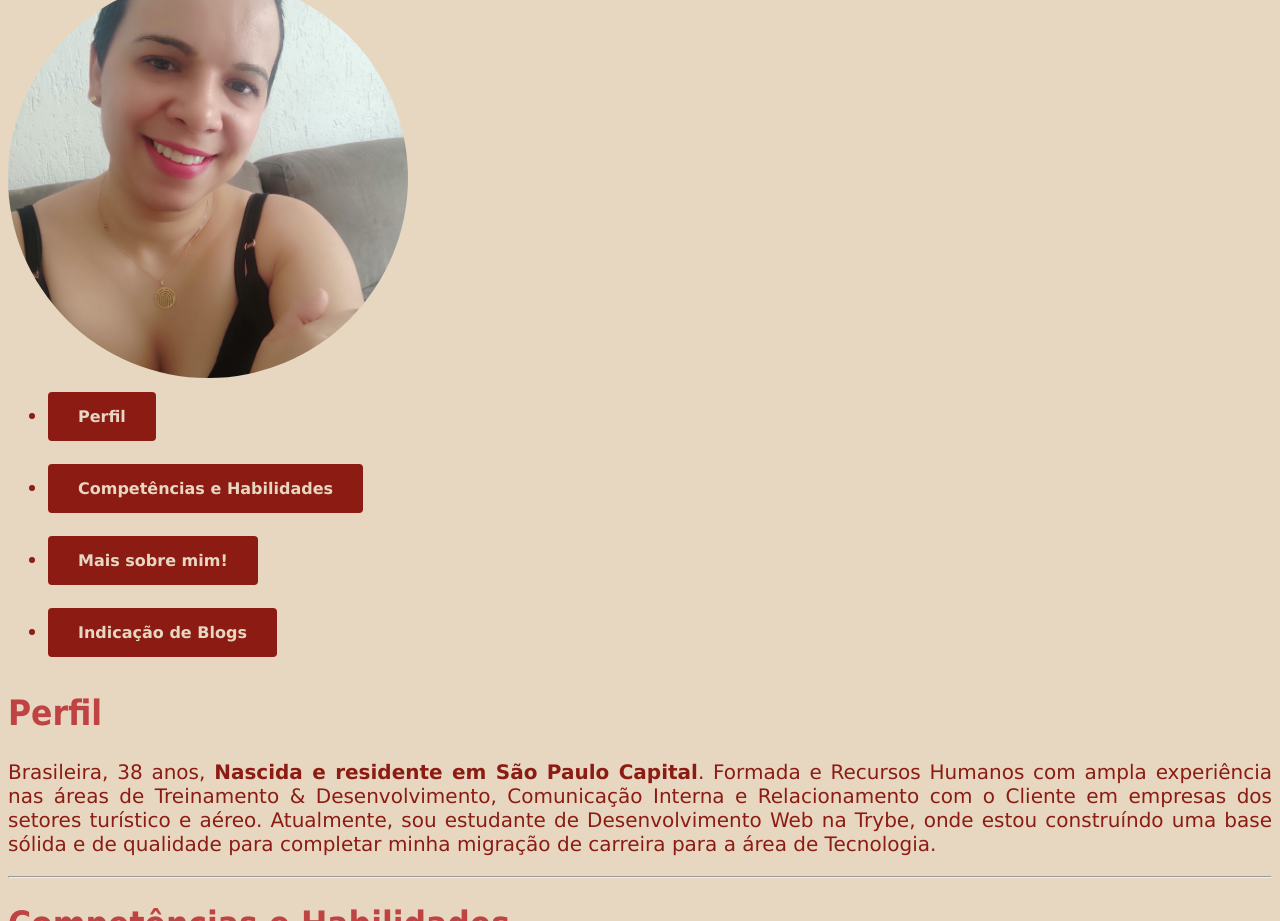
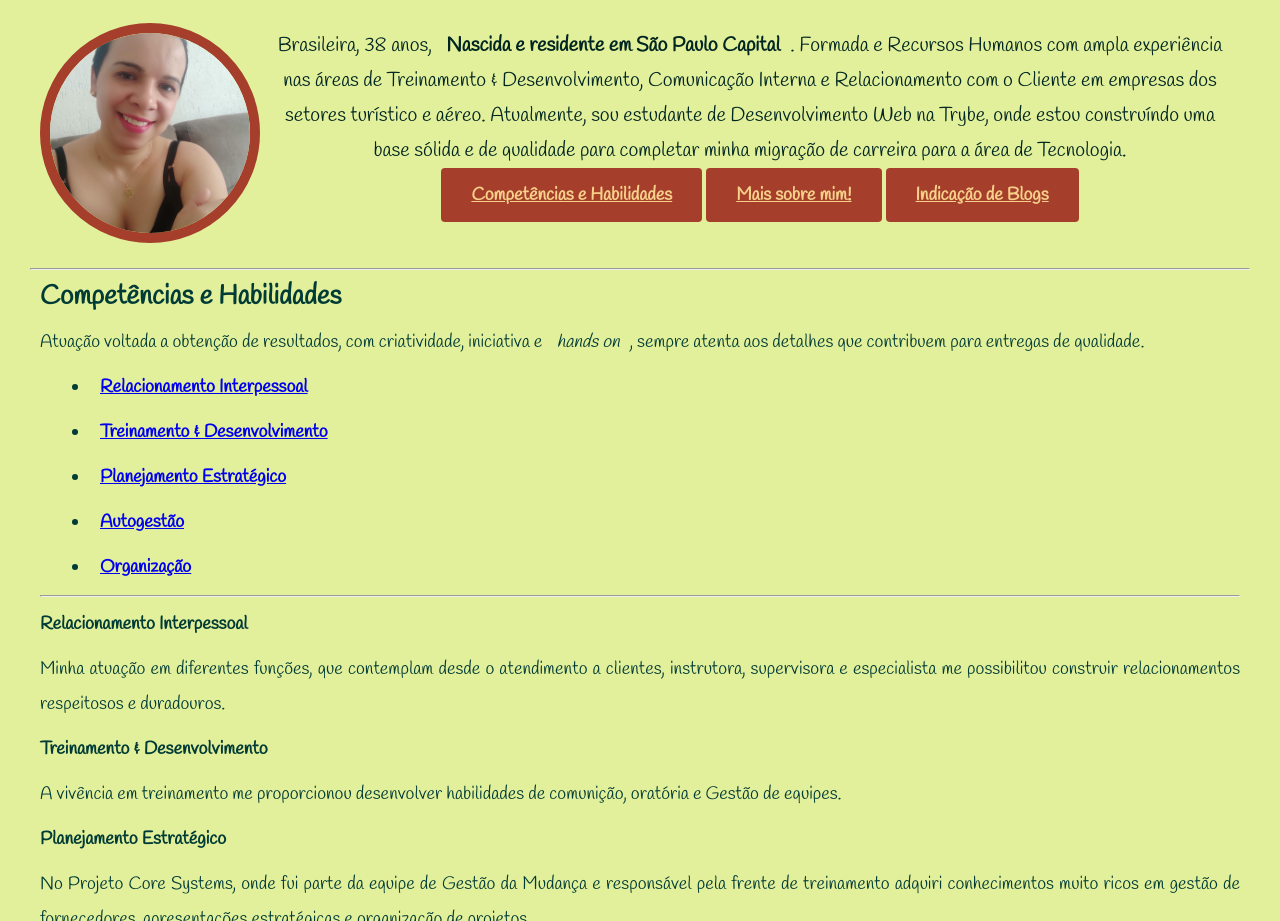
Before and after one commit to janaolive/janaolive.github.io, a plain HTML site: page index.html in a window 1280 px wide. Shown: the part 122-1043 px from the top of the page. Drawn offline with Linux system fonts and the light colour scheme; a web font is replaced by a local one.

Commit message:
estiliza protfolio excercise 3.3

```diff
--- a/index.html
+++ b/index.html
@@ -6,67 +6,69 @@
 	<meta name="viewport" content="width=device-width, initial-scale=1.0">
 	<title>Janaina Pastora de Oliveira Minutti</title>
 	<link rel="stylesheet" href="style.css">
+	<link rel="preconnect" href="https://fonts.gstatic.com">
+	<link href="https://fonts.googleapis.com/css2?family=Handlee&family=Libre+Barcode+39+Text&display=swap" rel="stylesheet">
+
 </head>
 
 <body>
-    <h1><strong> JANAINA PASTORA DE OLIVEIRA MINUTTI</strong></h1>
-    <img class="picture" src="imagens/Janaina1.jpg" width="400px" alt="mulher sorrindo">
-
-    <ul>
-    <li><class="list-section"><a class="buton" href="#perfil">Perfil</a></li>
+	<div class="name">
+		<h1>JANAINA PASTORA DE OLIVEIRA MINUTTI</h1>
+		<img class="picture" src="imagens/Janaina1.jpg" width="200px" alt="mulher sorrindo">
+			<div id="profile-description">
+			<p>Brasileira, 38 anos, <strong>Nascida e residente em São Paulo Capital</strong>. Formada e Recursos Humanos com ampla experiência nas áreas de Treinamento & Desenvolvimento, Comunicação Interna e Relacionamento com o Cliente em empresas dos setores turístico e aéreo. Atualmente, sou estudante de Desenvolvimento Web na Trybe, onde estou construíndo uma base sólida e de qualidade para completar minha migração de carreira para a área de Tecnologia.</p>
+		</div>
+	</div>
+	<div class="butons">
+		<a id="butonskills" href="#competencias e habilidades">Competências e Habilidades</a>
+		<a id="butonaboutme" href="#mais sobre mim">Mais sobre mim!</a>
+		<a id="butonblogs"href="#indicação de blogs">Indicação de Blogs</a>
+	</div>
 <br>
-    <br>
-    <li><class="list-section"><a class="buton" href="#competencias e habilidades">Competências e Habilidades</a></li>
-    <br>
-    <br>
-    <li><class="list-section"><a class="buton" href="#mais sobre mim">Mais sobre mim!</a></li>
-    <br>
-    <br>
-    <li><class="list-section"><a class="buton" href="#indicação de blogs">Indicação de Blogs</a></li>
-    <br>
-
-    </ul>
-
-    <h2 id="perfil">Perfil</h2>
-    <p class="profile-description">Brasileira, 38 anos, <strong>Nascida e residente em São Paulo Capital</strong>. Formada e Recursos Humanos com ampla experiência nas áreas de Treinamento & Desenvolvimento, Comunicação Interna e Relacionamento com o Cliente em empresas dos setores turístico e aéreo. Atualmente, sou estudante de Desenvolvimento Web na Trybe, onde estou construíndo uma base sólida e de qualidade para completar minha migração de carreira para a área de Tecnologia.</p>
 <hr>
 
-    <h2 id="competencias e habilidades">Competências e Habilidades</h2>
-    Atuação voltada a obtenção de resultados, com criatividade, iniciativa e <em>hands on</em>, sempre atenta aos detalhes que contribuem para entregas de qualidade.</p>
-
+	<div class="skills">
+		<h2 class="skills">Competências e Habilidades</h2>
+		<p>Atuação voltada a obtenção de resultados, com criatividade, iniciativa e <em>hands on</em>, sempre atenta aos detalhes que contribuem para entregas de qualidade.</p>
 	<ul>
-        <li><class="list-relationship"><a href="#relacionamento interpessoal">Relacionamento Interpessoal</a></li>
-        <li><class="list-training"><a href="#treinamento & desenvolvimento">Treinamento & Desenvolvimento</a></li>
-        <li><class="list-planning"><a href="#planejamento estratégico">Planejamento Estratégico</a></li>
-        <li><class="list-self-management><a href="#autogestão">Autogestão</a></li>
-        <li><class="list-organization"><a href="#organização">Organização</a></li>
+			<li><a id="relationship" href="#relacionamento interpessoal">Relacionamento Interpessoal</a></li>
+			<li><a id="training"href="#treinamento & desenvolvimento">Treinamento & Desenvolvimento</a></li>
+			<li><a id="planning" href="#planejamento estratégico">Planejamento Estratégico</a></li>
+			<li><a id="self-management" href="#autogestão">Autogestão</a></li>
+			<li><a id="organization" href="#organização">Organização</a></li>
 		</ul>
 <hr>
+	<p id="relationship">Relacionamento Interpessoal</p>
+	<p>Minha atuação em diferentes funções, que contemplam desde o atendimento a clientes, instrutora, supervisora e especialista me possibilitou construir relacionamentos respeitosos e duradouros.</p>
 
-<p id="relacionamento interpessoal"><strong>Relacionamento Interpessoal:</strong> Minha atuação em diferentes funções, que contemplam desde o atendimento a clientes, instrutora, supervisora e especialista me possibilitou construir relacionamentos respeitosos e duradouros.
-</p>
+	<p id="training">Treinamento & Desenvolvimento</p>
+	<p>A vivência em treinamento me proporcionou desenvolver habilidades de comunição, oratória e Gestão de equipes.</p>
 
-<p id="treinamento & desenvolvimento"><strong>Treinamento & Desenvolvimento:</strong> A vivência em treinamento me proporcionou desenvolver habilidades de comunição, oratória e Gestão de equipes.</p>
+	<p id="planning">Planejamento Estratégico</p>
+	<p>No Projeto Core Systems, onde fui parte da equipe de Gestão da Mudança e responsável pela frente de treinamento adquiri conhecimentos muito ricos em gestão de fornecedores, apresentações estratégicas e organização de projetos.</p>
 
-<p id="planejamento estratégico"><strong>Planejamento Estratégico:</strong> No Projeto Core Systems, onde fui parte da equipe de Gestão da Mudança e responsável pela frente de treinamento adquiri conhecimentos muito ricos em gestão de fornecedores, apresentações estratégicas e organização de projetos.</p>
+	<p id="self-management">Autogestão</p>
+	<p>Consigo gerenciar o tempo e as necessidades de trabalho, atuando bem sob pressão e nos trabalhos em equipe. Buscando sempre a resiliência para administrar as divergências que podem surgir.</p>
 
-<p id="autogestão"><strong>Autogestão:</strong>Consigo gerenciar o tempo e as necessidades de trabalho, atuando bem sob pressão e nos trabalhos em equipe. Buscando sempre a resiliência para administrar as divergências que podem surgir.</p>
+	<p id="organization">Organização</p>
+	<p>Gosto de organizar minhas atividades, entregas e prazos para aproveitar bem o tempo, direcionando a atenção e energia ao que for necessário no momento.</p>
+<hr>
+</div>
 
-<p id="organização"><strong>Organização:</strong> Gosto de organizar minhas atividades, entregas e prazos para aproveitar bem o tempo, direcionando a atenção e energia ao que for necessário no momento.</p>
-<hr>
-
+<div class="aboutme">
 <h2 id="mais sobre mim">Mais sobre mim!</h2>
-<p>Sou mãe de duas meninas em uma família majoritariamente feminina, admiradora das relações humanas, gosto de plantas (a louca das "mudinhas"): plantar, podar, cuidar  me conecta a natureza, sou do grupo que faz tudo ouvindo música (amo!), gosto de aprender sempre de uma boa conversa regada a um bom cafezinho ou um bom vinho!</p>
+<p>Sou mãe de duas meninas em uma família majoritariamente feminina, admiradora das relações humanas, gosto de plantas (a louca das "mudinhas"): plantar, podar, cuidar  me conecta a natureza, sou do grupo que faz tudo ouvindo música (amo!), gosto de aprender, de cozinhar e de boas conversas regadas a um bom cafezinho ou um bom vinho!</p>
+<br>
 
 <h3 id="indicação de blogs"><em>Indicação de Blogs</em></h3>
 
 <ol>
-<li><class="blog-list"><a href="https://jessicamedeiros.com.br/verdade-gen/" target="_blank"><strong>Autoconhecimento</strong></a></li>
-<br>
-<li><class="blog-list"><a href="https://euamovinhos.com.br/" target="_blank"><strong>Vinhos</strong></a></li>
-<br>
-<li><class="blog-list"><a href="https://www.coffeelovers.com.br/" target="_blank"><strong>Café</strong></a></li>
+	<li><id="blog-list"><a href="https://jessicamedeiros.com.br/verdade-gen/" target="_blank"><strong>Autoconhecimento</strong></a></li>
+	<li><id="blog-list"><a href="https://euamovinhos.com.br/" target="_blank"><strong>Vinhos</strong></a></li>
+	<li><id="blog-list"><a href="https://www.coffeelovers.com.br/" target="_blank"><strong>Café</strong></a></li>
+	<li><id="blog-list"><a href="https://minhasplantas.com.br/" target="_blank"><strong>Plantas</strong></a></li>
 </ol>
+</div>
 
 </body>
 </html>
--- a/style.css
+++ b/style.css
@@ -1,117 +1,106 @@
-<style>
+*{
+	margin: 10px;
+}
 
-    h1{
-        font-family: 'Tahoma', sans-serif;
-        color:#BF4342;
-        line-height: 50px;
-        font-weight: 700;
-        font-size: 45px;
+body{
+  background-color: #E3F09B;
+  color: #003B36;
+  font-family: 'Handlee', lato, lobster, sans-serif;
+  font-size: 18px;
+  text-align: justify;
+	line-height: 35px;
+}
+
+.name{
+  font-family: 'Libre Barcode 39 Text', sans-serif;
+  color:#A53F2B;
+  font-weight: 600px;
+  font-size: 30px;
   text-align: center;
 }
 
 .picture{
 	border-radius: 50%;
+	border: 10px solid #A53F2B;
+	float: left;
+	margin-top: 45px;
 }
 
-    h2{
-        font-family: 'Tahoma', sans-serif;
-        color:#BF4342;
-        line-height: 35px;
-        font-weight: 600;
-        font-size: 35px;
-        text-align: justify;
+#profile-description{
+  font-family: 'Handlee', lato, lobster, sans-serif;
+  color:#012622;
+  font-size: 20px;
+  margin-top: 60px;
 }
 
-    .list-section{
-        text-decoration: none;
-        font-family: 'Tahoma', sans-serif;
+#butonskills{
+	color: #F7D08A;
+	background-color: #A53F2B;
+	padding: 15px 30px;
+	border-radius: 4px;
+	line-height: 20px;
 	font-weight: bold;
-        font-size: 35px;
+	margin: auto;
+	position: relative;
+}
+
+#butonaboutme{
+	color: #F7D08A;
+	background-color: #A53F2B;
+	padding: 15px 30px;
+	border-radius: 4px;
+	line-height: 20px;
+	font-weight: bold;
+	margin: auto;
+}
+
+#butonblogs{
+	color: #F7D08A;
+	background-color: #A53F2B;
+	padding: 15px 30px;
+	border-radius: 4px;
+	line-height: 20px;
+	font-weight: bold;
+	margin: auto;
+}
+
+.butons{
+	text-align: center;
+}
+
+#relationship{
+	font-weight: bold;
 	text-align: left;
 }
 
-    body{
-        background-color: #E7D7C1;
-        color: #8C1C13;
-        font-family: 'Geneva', sans-serif;
-        font-size: 20px;
-        text-align: justify;
-    }
-
-    .profile-title{
-        font-family: 'Tahoma', sans-serif;
+#training{
+	font-weight: bold;
 	text-align: left;
 }
 
-    .profile-description{
-        font-family: 'Geneva', sans-serif;
-        text-align: justify;
-    }
-
-    .list-relationship{
-        font-family: 'Tahoma', sans-serif;
-        line-height: 35px;
+#planning{
 	font-weight: bold;
-        font-size: 25px;
 	text-align: left;
 }
 
-    .list-training{
-        font-family: 'Tahoma', sans-serif;
-        line-height: 30px;
+#self-management{
 	font-weight: bold;
-        font-size: 20px;
 	text-align: left;
 }
 
-    .list-planning{
-        font-family: 'Tahoma', sans-serif;
-        line-height: 25px;
+#organization{
 	font-weight: bold;
-        font-size: 15px;
 	text-align: left;
 }
 
-    .list-self-management{
-        font-family: 'Tahoma', sans-serif;
-        line-height: 20px;
-        font-weight: bold;
-        font-size: 10px;
-        text-align: left;
+.aboutme{
+	color:#8C1C1;
+	line-height: 30px;
+	font-size: 18px;
 }
 
-    .list-organization{
-        font-family: 'Tahoma', sans-serif;
-        line-height: 15px;
-        font-weight: bold;
-        font-size: 5px;
+#blog-list{
+	text-decoration: none;
 	text-align: left;
+	line-height: 38px;
 }
-
-    h3{
-        font-family: 'Tahoma', sans-serif;
-        color:#BF4342;
-        line-height: 30px;
-        font-weight: 600;
-        font-size: 20px;
-        text-align: justify;
-    }
-
-    .blog-list{
-        text-decoration: none;
-        font-family: 'Tahoma', sans-serif;
-        text-align: left;
-    }
-
-    .buton{
-        color: #E7D7C1;
-        background-color: #8C1C13;
-        padding: 15px 30px;
-        border-radius: 4px;
-        font-size: 16px;
-        line-height: 20px;
-        font-weight: 700;
-        text-decoration: none;
-    }
-
-</style>
```
Lines whose indentation alone changed are shown as unchanged.
